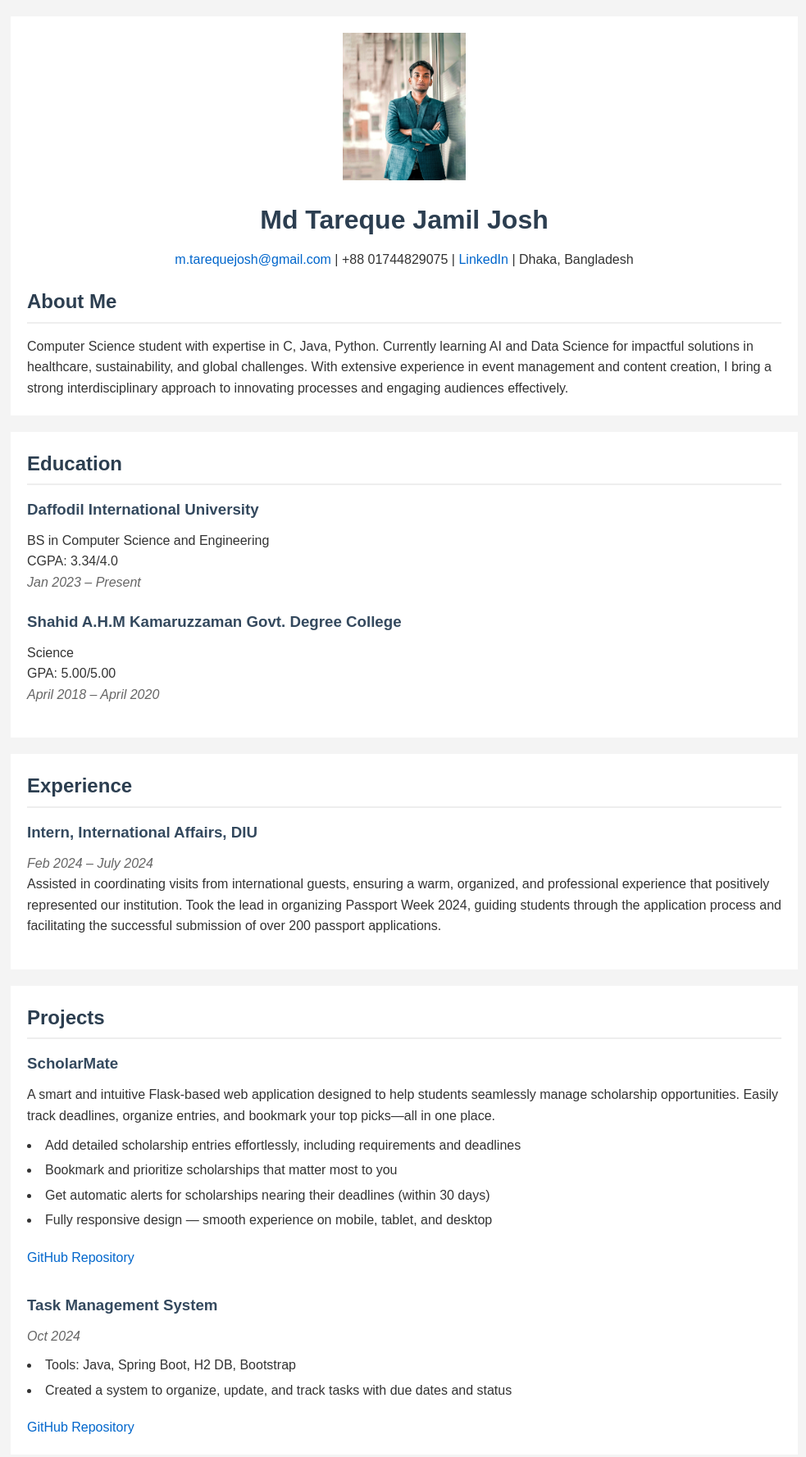
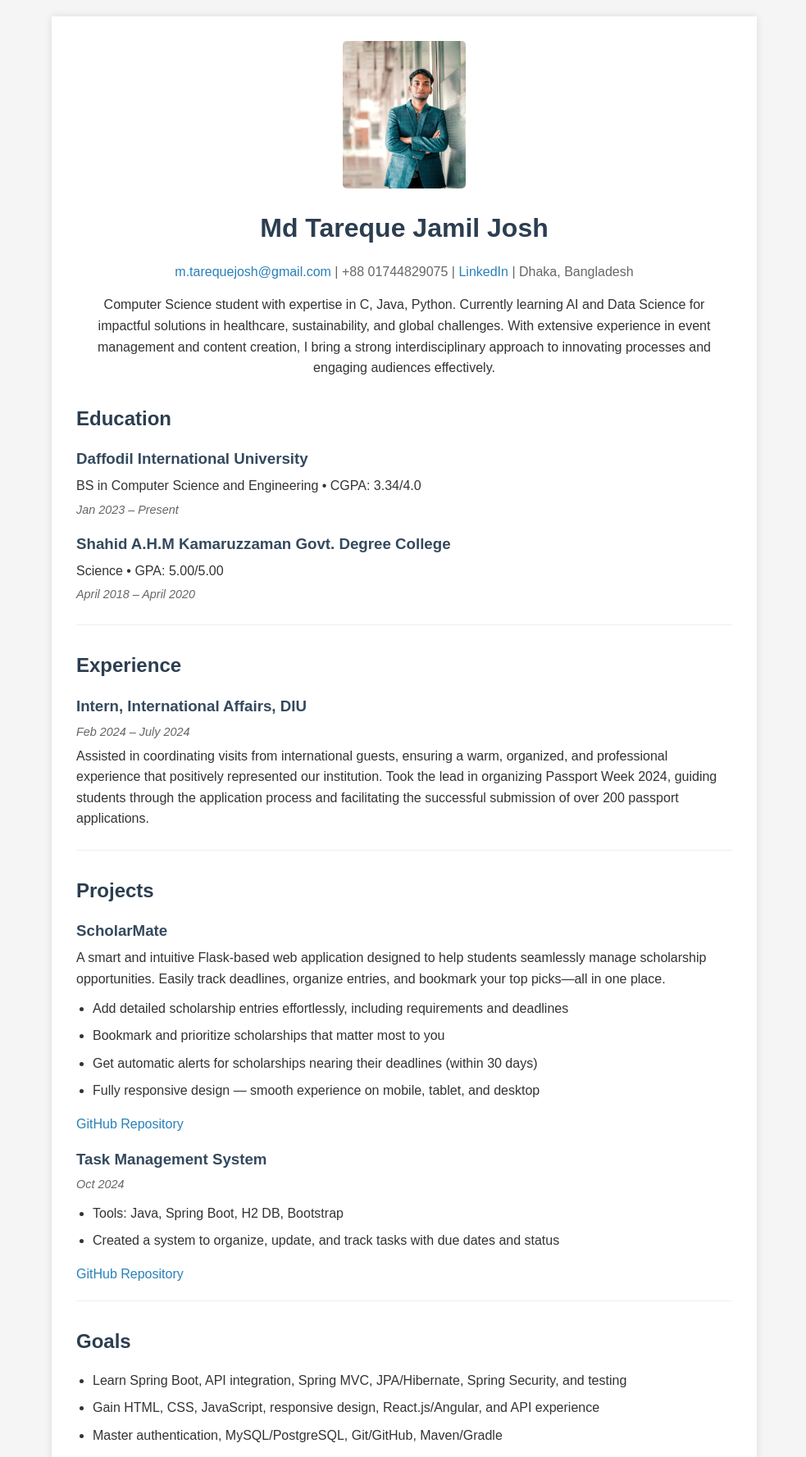
Before and after one commit to tarequejosh/portfolio, a plain HTML site: page index.html in a window 1280 px wide. Shown: the top 1778 px of the page at 82% size, without its empty margins (147-1130 px from the left). Drawn offline with Linux system fonts and the light colour scheme.

Commit message:
Simplified portfolio with single HTML file and internal CSS

```diff
--- a/index.html
+++ b/index.html
@@ -2,60 +2,160 @@
 <html lang="en">
 <head>
     <meta charset="UTF-8">
+    <meta name="viewport" content="width=device-width, initial-scale=1.0">
     <title>Md Tareque Jamil Josh - Portfolio</title>
-    <link rel="stylesheet" href="style.css">
+    <style>
+        /* Clean and Professional Styling */
+        body {
+            font-family: Arial, sans-serif;
+            line-height: 1.6;
+            margin: 0;
+            padding: 20px;
+            background-color: #f5f5f5;
+            color: #333;
+        }
+
+        .container {
+            max-width: 800px;
+            margin: 0 auto;
+            background: white;
+            padding: 30px;
+            box-shadow: 0 0 10px rgba(0,0,0,0.1);
+        }
+
+        .header {
+            text-align: center;
+            margin-bottom: 30px;
+        }
+
+        .profile-image {
+            width: 150px;
+            height: 180px;
+            object-fit: cover;
+            border-radius: 5px;
+            margin-bottom: 15px;
+        }
+
+        h1 {
+            color: #2c3e50;
+            margin: 0 0 10px 0;
+        }
+
+        .contact-info {
+            margin: 15px 0;
+            color: #666;
+        }
+
+        .contact-info a {
+            color: #2980b9;
+            text-decoration: none;
+        }
+
+        .contact-info a:hover {
+            text-decoration: underline;
+        }
+
+        .section {
+            margin-bottom: 30px;
+            padding-bottom: 20px;
+            border-bottom: 1px solid #eee;
+        }
+
+        .section:last-child {
+            border-bottom: none;
+        }
+
+        h2 {
+            color: #2c3e50;
+            margin-bottom: 15px;
+        }
+
+        h3 {
+            color: #34495e;
+            margin: 15px 0 5px 0;
+        }
+
+        p {
+            margin: 5px 0;
+        }
+
+        ul {
+            padding-left: 20px;
+            margin: 10px 0;
+        }
+
+        li {
+            margin-bottom: 8px;
+        }
+
+        .date {
+            color: #666;
+            font-style: italic;
+            font-size: 0.9em;
+        }
+
+        .project-link {
+            display: inline-block;
+            color: #2980b9;
+            text-decoration: none;
+            margin-top: 5px;
+        }
+
+        .project-link:hover {
+            text-decoration: underline;
+        }
+
+        @media (max-width: 600px) {
+            body {
+                padding: 10px;
+            }
+            .container {
+                padding: 20px;
+            }
+            .profile-image {
+                width: 120px;
+                height: 144px;
+            }
+            h1 {
+                font-size: 1.8em;
+            }
+        }
+    </style>
 </head>
 <body>
     <div class="container">
-        <!-- Header Section -->
-        <header>
-            <div class="profile">
+        <div class="header">
             <img src="images/profile.jpg" alt="Md Tareque Jamil Josh" class="profile-image">
             <h1>Md Tareque Jamil Josh</h1>
             <div class="contact-info">
                 <a href="mailto:m.tarequejosh@gmail.com">m.tarequejosh@gmail.com</a> |
-                    <span>+88 01744829075</span> |
+                +88 01744829075 |
                 <a href="https://www.linkedin.com/in/tarequejosh">LinkedIn</a> |
-                    <span>Dhaka, Bangladesh</span>
+                Dhaka, Bangladesh
             </div>
-            </div>
-            <div class="about">
-                <h2>About Me</h2>
             <p>Computer Science student with expertise in C, Java, Python. Currently learning AI and Data Science for impactful solutions in healthcare, sustainability, and global challenges. With extensive experience in event management and content creation, I bring a strong interdisciplinary approach to innovating processes and engaging audiences effectively.</p>
         </div>
-        </header>
 
-        <!-- Education Section -->
-        <section class="education">
+        <div class="section">
             <h2>Education</h2>
-            <div class="edu-item">
             <h3>Daffodil International University</h3>
-                <p>BS in Computer Science and Engineering</p>
-                <p>CGPA: 3.34/4.0</p>
+            <p>BS in Computer Science and Engineering • CGPA: 3.34/4.0</p>
             <p class="date">Jan 2023 – Present</p>
-            </div>
-            <div class="edu-item">
+
             <h3>Shahid A.H.M Kamaruzzaman Govt. Degree College</h3>
-                <p>Science</p>
-                <p>GPA: 5.00/5.00</p>
+            <p>Science • GPA: 5.00/5.00</p>
             <p class="date">April 2018 – April 2020</p>
         </div>
-        </section>
 
-        <!-- Experience Section -->
-        <section class="experience">
+        <div class="section">
             <h2>Experience</h2>
-            <div class="exp-item">
             <h3>Intern, International Affairs, DIU</h3>
             <p class="date">Feb 2024 – July 2024</p>
             <p>Assisted in coordinating visits from international guests, ensuring a warm, organized, and professional experience that positively represented our institution. Took the lead in organizing Passport Week 2024, guiding students through the application process and facilitating the successful submission of over 200 passport applications.</p>
         </div>
-        </section>
 
-        <!-- Projects Section -->
-        <section class="projects">
+        <div class="section">
             <h2>Projects</h2>
-            <div class="project-item">
             <h3>ScholarMate</h3>
             <p>A smart and intuitive Flask-based web application designed to help students seamlessly manage scholarship opportunities. Easily track deadlines, organize entries, and bookmark your top picks—all in one place.</p>
             <ul>
@@ -65,8 +165,7 @@
                 <li>Fully responsive design — smooth experience on mobile, tablet, and desktop</li>
             </ul>
             <a href="https://github.com/tarequejosh/ScholarMate" class="project-link">GitHub Repository</a>
-            </div>
-            <div class="project-item">
+
             <h3>Task Management System</h3>
             <p class="date">Oct 2024</p>
             <ul>
@@ -75,10 +174,8 @@
             </ul>
             <a href="https://github.com/tarequejosh/task-management-system" class="project-link">GitHub Repository</a>
         </div>
-        </section>
 
-        <!-- Goals Section -->
-        <section class="goals">
+        <div class="section">
             <h2>Goals</h2>
             <ul>
                 <li>Learn Spring Boot, API integration, Spring MVC, JPA/Hibernate, Spring Security, and testing</li>
@@ -87,24 +184,18 @@
                 <li>Build a Spring-based real-world web app within two months</li>
                 <li>In the next 6 months, integrating ML and development knowledge into a project that is both practical and impactful</li>
             </ul>
-        </section>
+        </div>
 
-        <!-- Certifications Section -->
-        <section class="certifications">
+        <div class="section">
             <h2>Certifications</h2>
-            <div class="cert-item">
             <h3>CS50x: Introduction to Computer Science (edX)</h3>
             <p>Covered C, Python, and deep foundational CS knowledge</p>
         </div>
-        </section>
 
-        <!-- Contests Section -->
-        <section class="contests">
+        <div class="section">
             <h2>Contests</h2>
-            <div class="contest-item">
             <p>Unlock The Algorithm Spring 2024, C Slot – 25th Position</p>
         </div>
-        </section>
     </div>
 </body>
 </html>
--- a/style.css
+++ /dev/null
@@ -1,168 +0,0 @@
-/* Basic Reset */
-* {
-    margin: 0;
-    padding: 0;
-    box-sizing: border-box;
-}
-
-body {
-    font-family: Arial, sans-serif;
-    line-height: 1.6;
-    color: #333;
-    background-color: #f4f4f4;
-}
-
-.container {
-    max-width: 1000px;
-    margin: 0 auto;
-    padding: 20px;
-}
-
-/* Header Styles */
-header {
-    background: white;
-    padding: 20px;
-    margin-bottom: 20px;
-}
-
-.profile {
-    text-align: center;
-    margin-bottom: 20px;
-}
-
-.profile-image {
-    width: 150px;
-    height: 180px;
-    object-fit: cover;
-    margin-bottom: 15px;
-}
-
-.contact-info {
-    margin: 10px 0;
-}
-
-.contact-info a {
-    color: #0066cc;
-    text-decoration: none;
-}
-
-.contact-info a:hover {
-    text-decoration: underline;
-}
-
-/* Section Styles */
-section {
-    background: white;
-    padding: 20px;
-    margin-bottom: 20px;
-}
-
-h1 {
-    color: #2c3e50;
-    font-size: 2em;
-    margin-bottom: 10px;
-}
-
-h2 {
-    color: #2c3e50;
-    border-bottom: 2px solid #eee;
-    padding-bottom: 5px;
-    margin-bottom: 15px;
-}
-
-h3 {
-    color: #34495e;
-    margin-bottom: 10px;
-}
-
-/* Education Styles */
-.edu-item {
-    margin-bottom: 20px;
-}
-
-.date {
-    color: #666;
-    font-style: italic;
-}
-
-/* Experience Styles */
-.exp-item {
-    margin-bottom: 20px;
-}
-
-/* Project Styles */
-.project-item {
-    margin-bottom: 30px;
-}
-
-.project-item:last-child {
-    margin-bottom: 0;
-}
-
-.project-link {
-    display: inline-block;
-    color: #0066cc;
-    text-decoration: none;
-    margin-top: 10px;
-}
-
-.project-link:hover {
-    text-decoration: underline;
-}
-
-/* List Styles */
-ul {
-    list-style-position: inside;
-    margin: 10px 0;
-}
-
-ul li {
-    margin-bottom: 5px;
-}
-
-/* Certification and Contest Styles */
-.cert-item, .contest-item {
-    margin-bottom: 15px;
-}
-
-/* Media Queries */
-@media (max-width: 768px) {
-    .container {
-        padding: 10px;
-    }
-
-    header {
-        padding: 15px;
-    }
-
-    .profile-image {
-        width: 120px;
-        height: 144px;
-    }
-
-    h1 {
-        font-size: 1.8em;
-    }
-
-    section {
-        padding: 15px;
-    }
-}
-
-@media (max-width: 480px) {
-    .contact-info {
-        font-size: 0.9em;
-    }
-
-    h1 {
-        font-size: 1.6em;
-    }
-
-    h2 {
-        font-size: 1.4em;
-    }
-
-    h3 {
-        font-size: 1.2em;
-    }
-}
```
Lines whose indentation alone changed are shown as unchanged.
